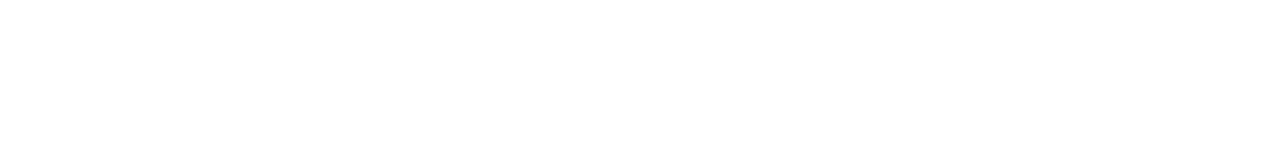
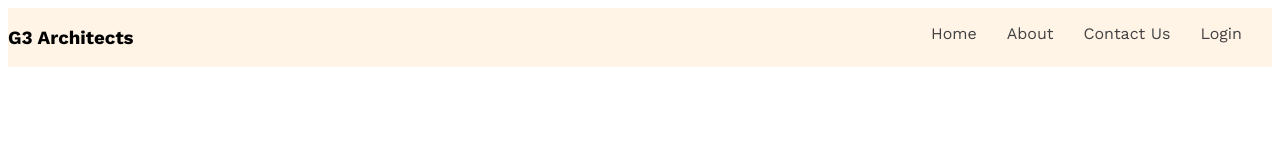
Before and after one commit to sknahidhasan/architects-resources, a plain HTML site: page index.html in a window 1280 px wide. Drawn offline with nearby package versions, Linux system fonts and the light colour scheme.

Commit message:
Aeded New Data

```diff
--- a/index.html
+++ b/index.html
@@ -6,9 +6,25 @@
     <title> Aechitects Website </title>
     <link rel="stylesheet" href="style/architects.css">
 </head>
-<body>
-    <header>
+<body class="work-sans-font">
+    <header class="bg-light">
+          <nav class="navber display-flex">
+                <div><h3 class="brand"> G3 Architects  </h3></div>
 
+                <div class="menu">
+                        <ul class="nav-links display-flex">
+                        <!-- li.nav-item*4>a.nav-link -->
+                        <li class="nav-item"><a href="" class="nav-link text-gray">Home </a></li>
+                        <li class="nav-item"><a href="" class="nav-link text-gray">About </a></li>
+                        <li class="nav-item"><a href="" class="nav-link text-gray">Contact Us</a></li>
+                        <li class="nav-item"><a href="" class="nav-link text-gray"> Login</a></li>
+                    </ul>
+                </div>
+
+          </nav>
+          <div class="banner">
+
+          </div>
     </header>
     <main>
 
--- a/style/architects.css
+++ b/style/architects.css
@@ -0,0 +1,46 @@
+
+@import url('https://fonts.googleapis.com/css2?family=Work+Sans:ital,wght@0,100..900;1,100..900&display=swap');
+
+
+
+.work-sans-font {
+  font-family: "Work Sans", sans-serif;
+  font-optical-sizing: auto;
+  font-weight: 400;
+  font-style: normal;
+}
+ /* shared styles */
+
+.display-flex{
+     display: flex;
+}
+.corner {
+    justify-content: space-between;
+}
+/* dark 02 */
+.text-gray{
+    color: #424242;
+}
+/* dark 03 */
+.text-light-gray{
+     color: #727272;
+}
+.bg-light{
+    background-color: rgba(255, 144, 14, 0.1);
+}
+
+ /* header styles */
+
+
+ /* navbar related style */
+ .navber {
+    justify-content: space-between;
+ }
+
+.nav-item{
+    list-style: none;
+    margin-right: 30px;
+}
+.nav-link{
+    text-decoration: none;
+}
```
